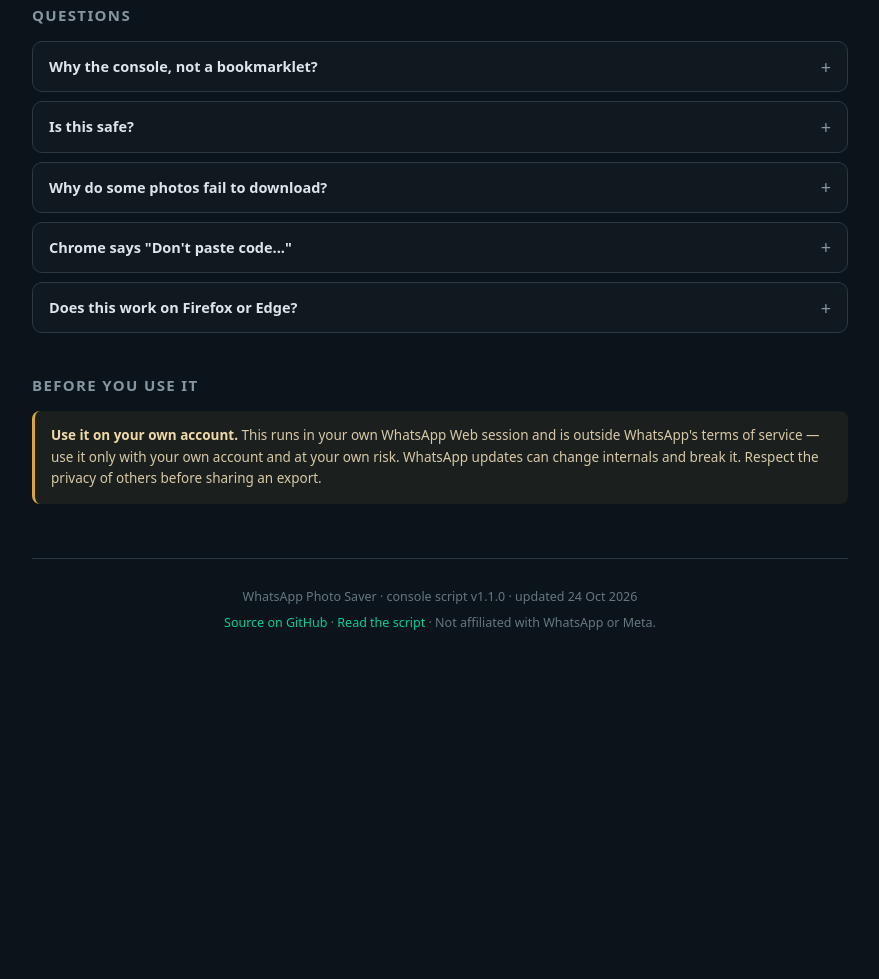
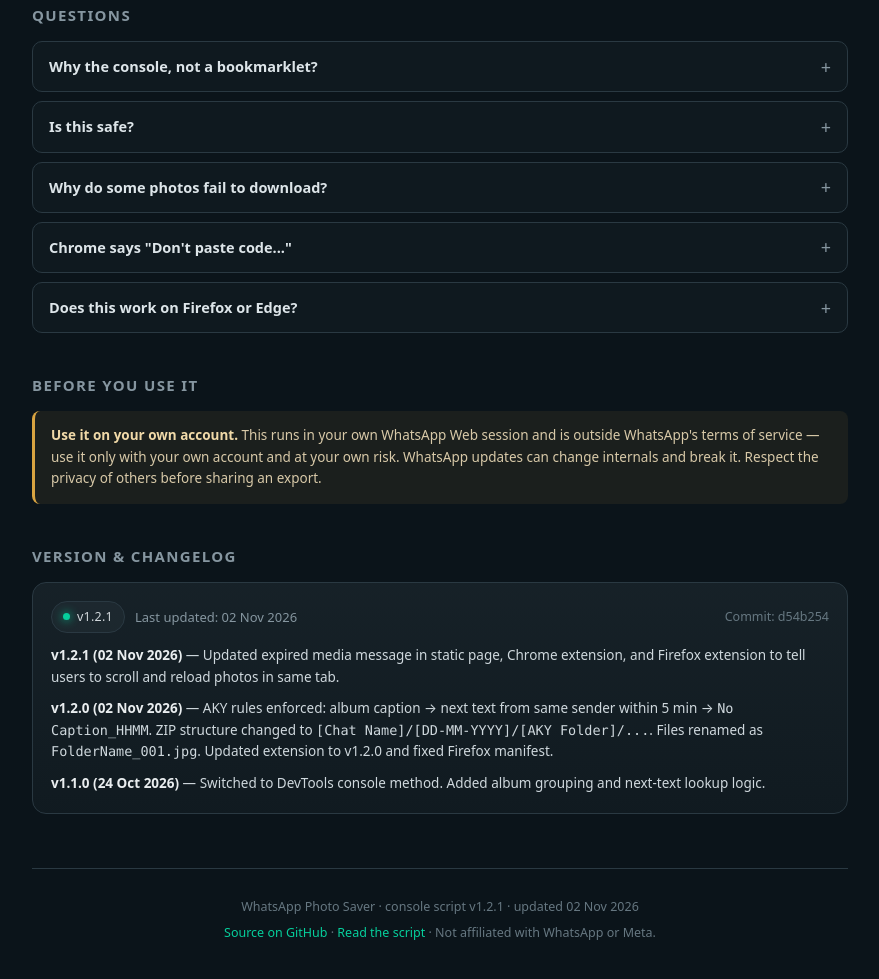
Before and after one commit to tholsothea5-lang/WhatsAppPhotoSaverForDevilProject, a browser extension: page docs/index.html in a window 1280 px wide. Shown: the part 1739-2718 px from the top of the page, without its empty margins (200-1079 px from the left). Before the commit the page ends 2450 px from the top, so only its background shows below. Drawn offline with Linux system fonts and the light colour scheme.

Commit message:
Update version box

```diff
--- a/docs/index.html
+++ b/docs/index.html
@@ -323,8 +323,26 @@
     </div>
   </section>
 
+  <section aria-labelledby="ver-h" style="margin-top:40px">
+    <h2 id="ver-h">Version &amp; Changelog</h2>
+    <div class="card" style="padding:18px">
+      <div style="display:flex;align-items:center;justify-content:space-between;flex-wrap:wrap;gap:10px;margin-bottom:12px">
+        <div style="display:flex;align-items:center;gap:10px">
+          <span class="badge" style="margin:0"><span class="dot"></span> v1.2.1</span>
+          <span style="color:var(--muted);font-size:13px">Last updated: 02 Nov 2026</span>
+        </div>
+        <span style="color:var(--dim);font-size:12.5px">Commit: d54b254</span>
+      </div>
+      <div style="display:grid;gap:10px;font-size:13.5px;color:#cfd8dd">
+        <div><b style="color:#e9edef">v1.2.1 (02 Nov 2026)</b> — Updated expired media message in static page, Chrome extension, and Firefox extension to tell users to scroll and reload photos in same tab.</div>
+        <div><b style="color:#e9edef">v1.2.0 (02 Nov 2026)</b> — AKY rules enforced: album caption → next text from same sender within 5 min → <code>No Caption_HHMM</code>. ZIP structure changed to <code>[Chat Name]/[DD-MM-YYYY]/[AKY Folder]/...</code>. Files renamed as <code>FolderName_001.jpg</code>. Updated extension to v1.2.0 and fixed Firefox manifest.</div>
+        <div><b style="color:#e9edef">v1.1.0 (24 Oct 2026)</b> — Switched to DevTools console method. Added album grouping and next-text lookup logic.</div>
+      </div>
+    </div>
+  </section>
+
   <footer>
-    <p>WhatsApp Photo Saver · console script v1.1.0 · updated 24 Oct 2026</p>
+    <p>WhatsApp Photo Saver · console script v1.2.1 · updated 02 Nov 2026</p>
     <p>
       <a href="https://github.com/tholsothea5-lang/WhatsAppPhotoSaverForDevilProject" target="_blank" rel="noopener noreferrer">Source on GitHub</a>
       · <a href="https://github.com/tholsothea5-lang/WhatsAppPhotoSaverForDevilProject/blob/main/docs/wps-script.js" target="_blank" rel="noopener noreferrer">Read the script</a>
--- a/docs/wps-script.js
+++ b/docs/wps-script.js
@@ -822,7 +822,7 @@
           addLog(`Warning: ${items.length} files may exceed available browser memory.`);
         }
         if (!liveList.length) {
-          addLog('Captions unavailable in this WhatsApp build; files go to "No caption".');
+          addLog('Captions unavailable in this WhatsApp build; files go to "No caption_HHMM".');
         }
         if (noKey) addLog(`${noKey} media record(s) had no download path (never cached by this device).`);
       }
```
